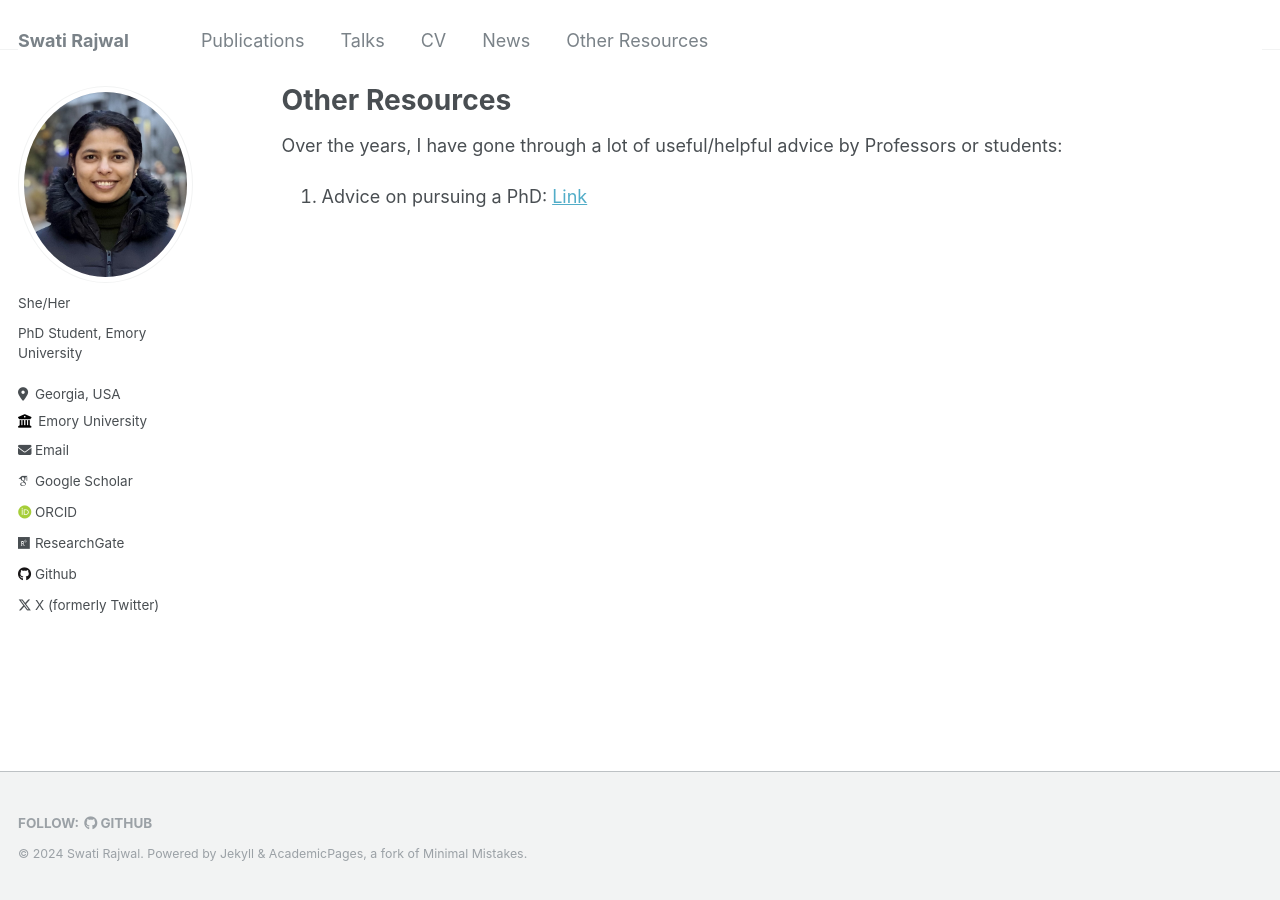
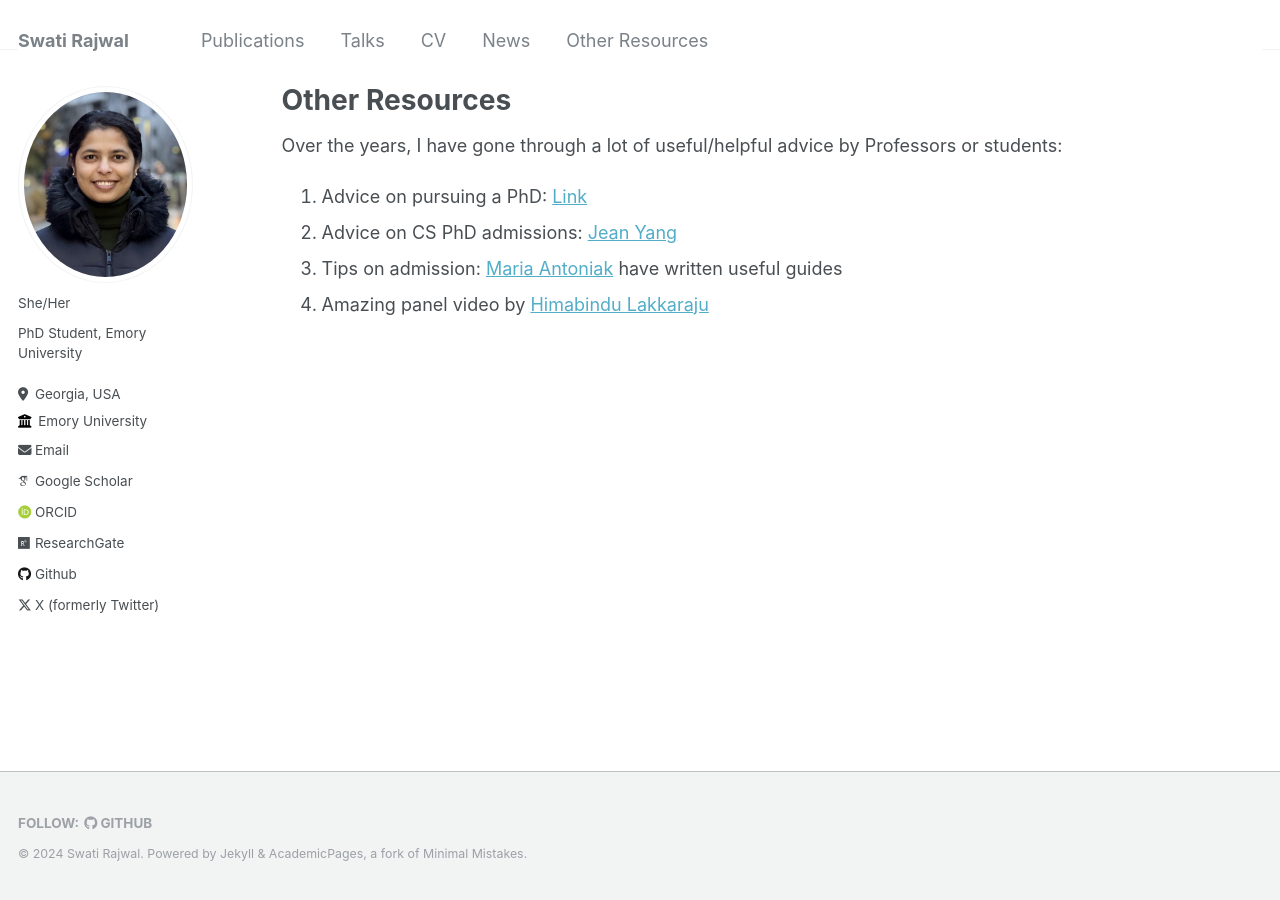
Before and after one commit to swati-rajwal/swati-rajwal.github.io, a Jekyll site: the page built from _pages/resources.md, in a window 1280 px wide. Built offline with Jekyll 4.4.1, drawn with Linux system fonts in a browser that asks for light colours; some web fonts are replaced.

Commit message:
Update resources.md

```diff
--- a/_pages/resources.md
+++ b/_pages/resources.md
@@ -8,3 +8,6 @@ author_profile: true
 Over the years, I have gone through a lot of useful/helpful advice by Professors or students:
 
 1. Advice on pursuing a PhD: <a href="https://co2.ini.uzh.ch/Openings/warning.html" target="_blank">Link</a>
+2. Advice on CS PhD admissions: <a href="https://jxyzabc.blogspot.com/2012/10/faq-applying-to-graduate-school-for.html" target="_blank">Jean Yang</a>
+3. Tips on admission: <a href="https://maria-antoniak.github.io/2020/11/27/phd-applications.html" target="_blank">Maria Antoniak</a> have written useful guides
+4. Amazing panel video by <a href="https://www.youtube.com/watch?v=z6TkkdlRWcU" target="_blank">Himabindu Lakkaraju</a>
```
